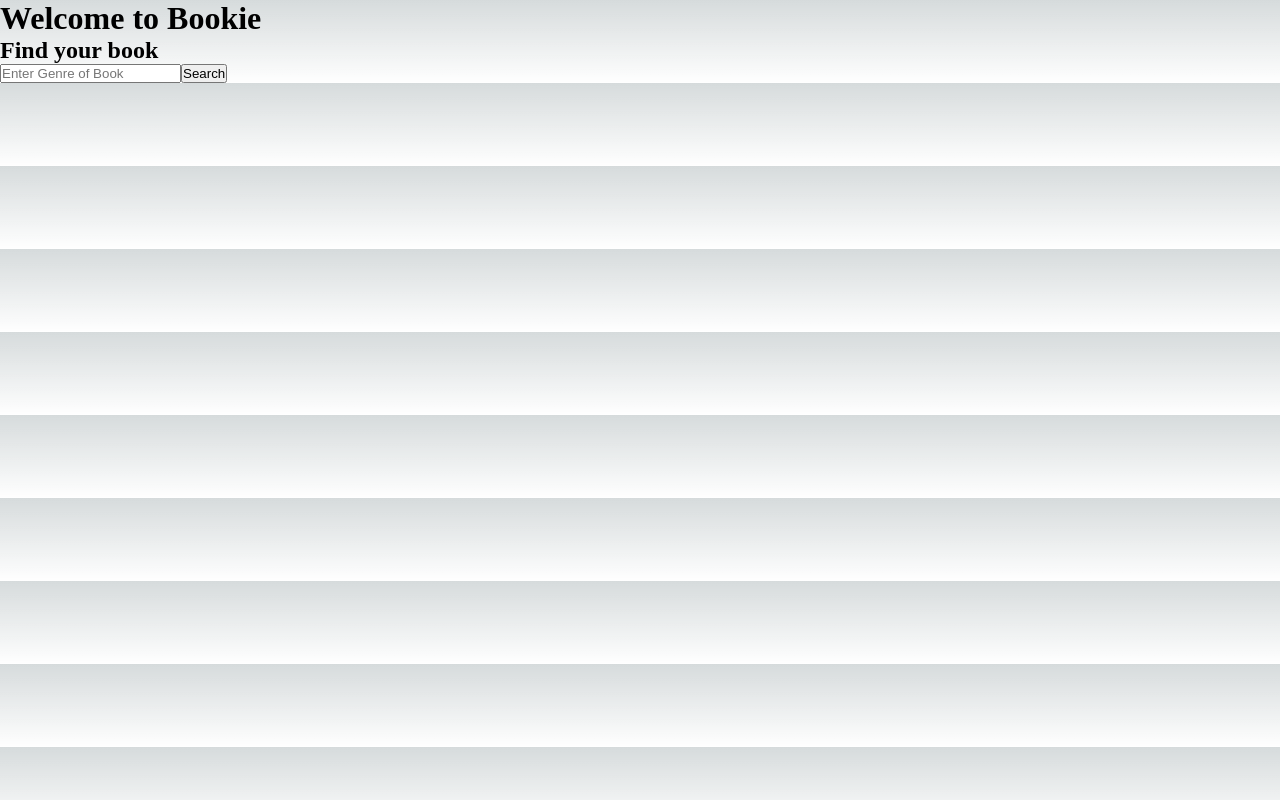
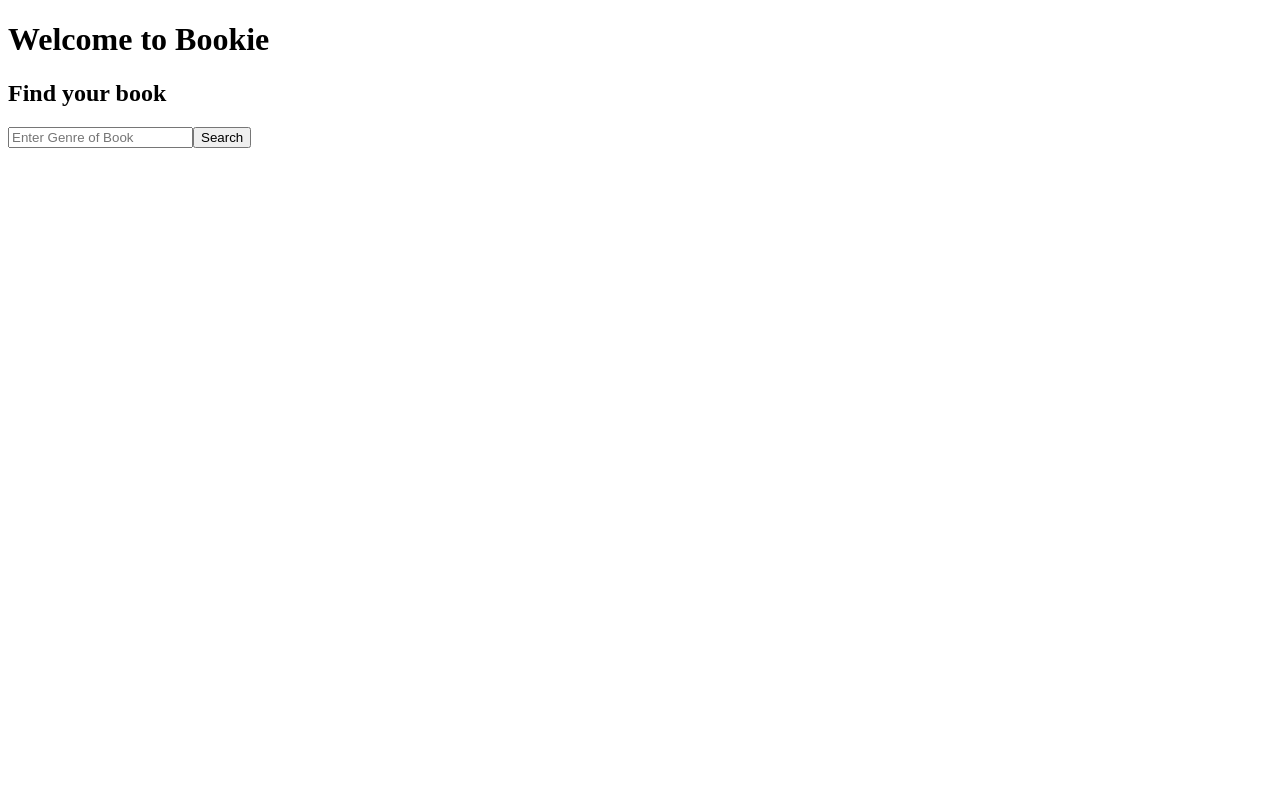
Before and after one commit to slee1204/ADCD-Bookie, a Next.js app: page / in a window 1280 px wide. Built offline with nearby package versions, Linux system fonts and the light colour scheme.

Commit message:
add initial css

```diff
--- a/styles/globals.css
+++ b/styles/globals.css
@@ -1,107 +1,125 @@
-:root {
-  --max-width: 1100px;
-  --border-radius: 12px;
-  --font-mono: ui-monospace, Menlo, Monaco, 'Cascadia Mono', 'Segoe UI Mono',
-    'Roboto Mono', 'Oxygen Mono', 'Ubuntu Monospace', 'Source Code Pro',
-    'Fira Mono', 'Droid Sans Mono', 'Courier New', monospace;
-
-  --foreground-rgb: 0, 0, 0;
-  --background-start-rgb: 214, 219, 220;
-  --background-end-rgb: 255, 255, 255;
-
-  --primary-glow: conic-gradient(
-    from 180deg at 50% 50%,
-    #16abff33 0deg,
-    #0885ff33 55deg,
-    #54d6ff33 120deg,
-    #0071ff33 160deg,
-    transparent 360deg
-  );
-  --secondary-glow: radial-gradient(
-    rgba(255, 255, 255, 1),
-    rgba(255, 255, 255, 0)
-  );
-
-  --tile-start-rgb: 239, 245, 249;
-  --tile-end-rgb: 228, 232, 233;
-  --tile-border: conic-gradient(
-    #00000080,
-    #00000040,
-    #00000030,
-    #00000020,
-    #00000010,
-    #00000010,
-    #00000080
-  );
-
-  --callout-rgb: 238, 240, 241;
-  --callout-border-rgb: 172, 175, 176;
-  --card-rgb: 180, 185, 188;
-  --card-border-rgb: 131, 134, 135;
+.container {
+  width: 65%;
+  margin: 0 auto;
+  margin-top: 25px;
+  display: grid;
+  grid-template-columns: repeat(auto-fit,minmax(200px,0.5fr));
+  grid-gap: 20px;
+  box-sizing: border-box;
 }
 
-@media (prefers-color-scheme: dark) {
-  :root {
-    --foreground-rgb: 255, 255, 255;
-    --background-start-rgb: 0, 0, 0;
-    --background-end-rgb: 0, 0, 0;
-
-    --primary-glow: radial-gradient(rgba(1, 65, 255, 0.4), rgba(1, 65, 255, 0));
-    --secondary-glow: linear-gradient(
-      to bottom right,
-      rgba(1, 65, 255, 0),
-      rgba(1, 65, 255, 0),
-      rgba(1, 65, 255, 0.3)
-    );
-
-    --tile-start-rgb: 2, 13, 46;
-    --tile-end-rgb: 2, 5, 19;
-    --tile-border: conic-gradient(
-      #ffffff80,
-      #ffffff40,
-      #ffffff30,
-      #ffffff20,
-      #ffffff10,
-      #ffffff10,
-      #ffffff80
-    );
-
-    --callout-rgb: 20, 20, 20;
-    --callout-border-rgb: 108, 108, 108;
-    --card-rgb: 100, 100, 100;
-    --card-border-rgb: 200, 200, 200;
-  }
+.card {
+  background-color: blanchedalmond;
+  border-radius: 1rem;
+  padding: 0.5rem;
+  margin-bottom: 10px;
+  box-shadow: 0 5px 5px salmon;
+  transition: 0.5s;
+  text-align: center;
+  position: relative;
 }
 
-* {
-  box-sizing: border-box;
-  padding: 0;
-  margin: 0;
+.card:hover {
+  transform: scale(0.9);
+  background-color:aliceblue;
 }
 
-html,
-body {
-  max-width: 100vw;
-  overflow-x: hidden;
+.card img {
+  width: 100%;
+  height: 200px;
+  border-radius: 1rem 1rem 0 0;
 }
 
-body {
-  color: rgb(var(--foreground-rgb));
-  background: linear-gradient(
-      to bottom,
-      transparent,
-      rgb(var(--background-end-rgb))
-    )
-    rgb(var(--background-start-rgb));
+.card .bottom {
+  display: flex;
+  flex-direction: column;
 }
 
-a {
-  color: inherit;
-  text-decoration: none;
+.card .bottom .title {
+  font-size: 14px;
+  margin-bottom: 12px;
 }
 
-@media (prefers-color-scheme: dark) {
-  html {
-    color-scheme: dark;
-  }
+.card .bottom .amount {
+  position: absolute;
+  bottom: 10px;
+  left: 10px;
+  right: 10px;
+  background-color: darksalmon;
+  font-size: 13px;
+  font-weight: bold;
+  padding: 0.2rem;
 }
+
+.overlay {
+  min-height: 100vh;
+  width: 100%;
+  position: fixed;
+  left: 0;
+  top: 0;
+  bottom: 0;
+  right: 0;
+  background: linear-gradient(rgba(0,0,0,0.2), rgba(0,0,0,0.1));
+  display: flex;
+  align-items: center;
+  justify-content: center;
+}
+
+.overlay-inner {
+  background: white;
+  width: 700px;
+  height: 550px;
+  padding: 1.5rem;
+  position: relative;
+  box-sizing: border-box;
+  overflow: scroll;
+  font-size: 1.3rem;
+}
+
+.overlay-inner .close {
+  position: absolute;
+  top: 1rem;
+  right: 1rem;
+  outline: none;
+  border: none;
+  font-size: 17px;
+  background-color: transparent;
+}
+
+.overlay-inner .inner-box {
+  margin-top: 30px;
+  display: flex;
+  justify-content: center;
+}
+
+.overlay-inner .inner-box img {
+  margin-right: 20px;
+  width: 150px;
+  height: 200px;
+}
+
+.overlay-inner .inner-box h3 {
+  margin-top: 10px;
+  color: green;
+}
+
+.overlay-inner .inner-box h4 {
+  color: blue;
+}
+
+.overlay-inner .inner-box button {
+  outline: none;
+  border: none;
+  width: 100px;
+  border-radius: 5px;
+  background-color: cornflowerblue;
+  color: white;
+  font-weight: bold;
+  padding: 0.3rem 0.5rem;
+}
+
+.overlay-inner .description {
+  margin-top: 2rem;
+  text-align: justify;
+  font-size: 13px;
+}
```
